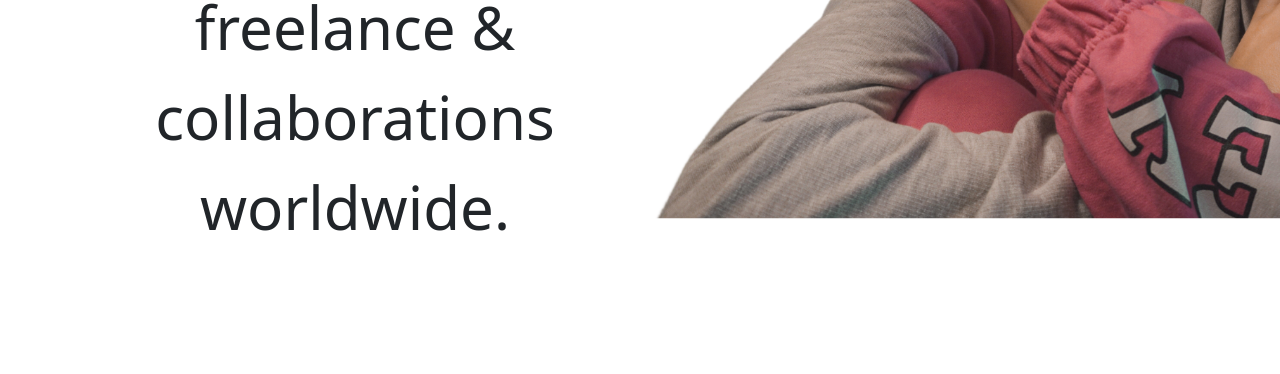
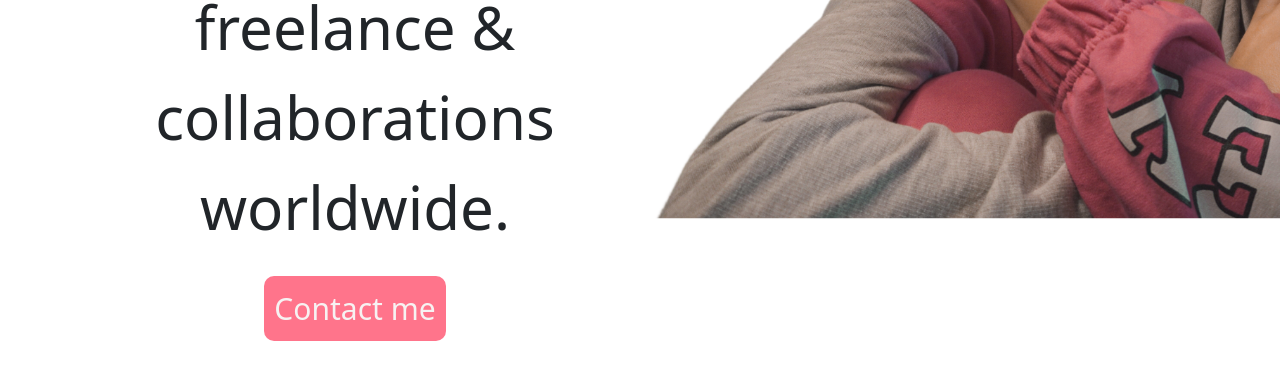
Before and after one commit to Shemene/New-Website--Portflio-, a plain HTML site: page index.html in a window 1280 px wide. Shown: the part 578-952 px from the top of the page. Drawn offline with nearby package versions, Linux system fonts and the light colour scheme.

Commit message:
Added a button for contact

```diff
--- a/Styles/style.css
+++ b/Styles/style.css
@@ -65,3 +65,24 @@
 .img-projects:hover {
   opacity: 100%;
 }
+.contact-btn {
+  font-size: 30px;
+  border-radius: 10px;
+  color: var(--background);
+  border: none;
+  background: var(--style-color);
+  padding: 10px;
+  transition: all 200ms;
+  font-weight: 400;
+}
+.contact-btn a {
+  text-decoration: none;
+  border: none;
+  color: var(--background);
+}
+
+.contact-btn:hover {
+  color: var(--style-color);
+  background: pink;
+  transform: translateY(-10px);
+}
--- a/index.html
+++ b/index.html
@@ -69,8 +69,11 @@
               >Available</a
             >
             for freelance & collaborations worldwide.
+            <br />
+            <button class="contact-btn"><a href="">Contact me</a></button>
           </p>
         </div>
+
         <div class="col-md-6 d-none d-md-block">
           <img class="home-img" src="img/me.png" alt="me" width="900px" />
         </div>
```
